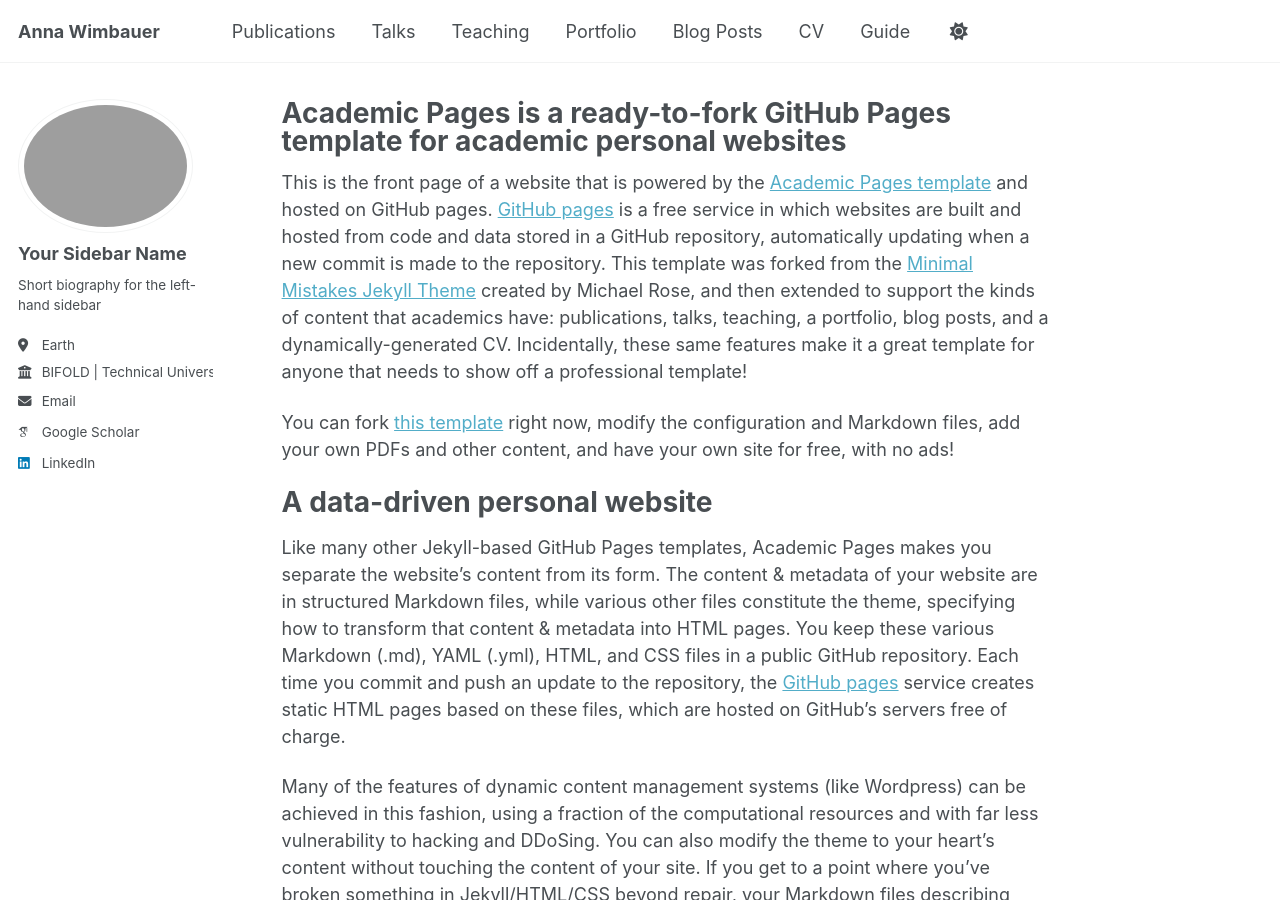
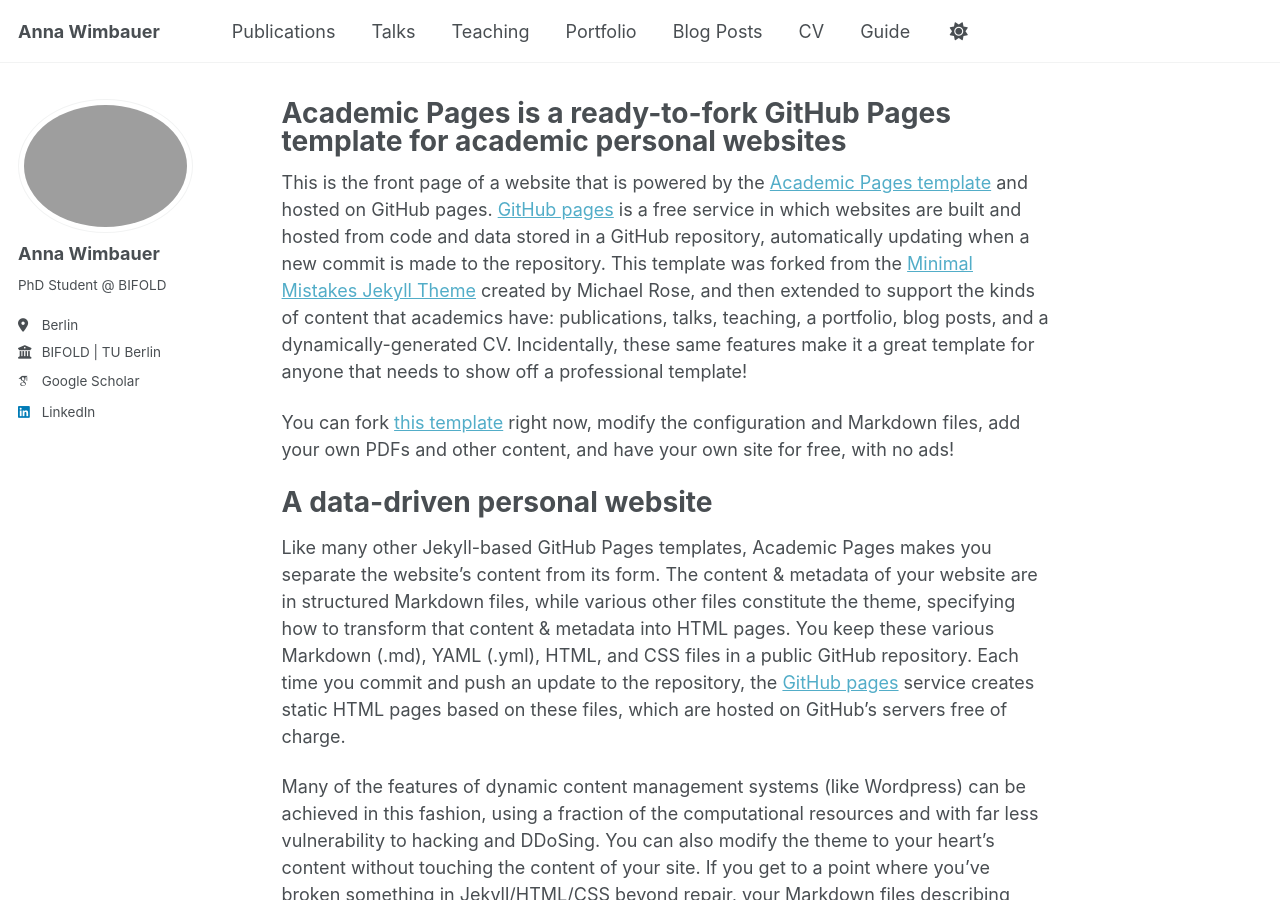
Before and after one commit to annawimbauer/annawimbauer.github.io, a Jekyll site: the page built from _pages/about.md, in a window 1280 px wide and 900 px high. Built offline with Jekyll 4.4.1, drawn with Linux system fonts in a browser that asks for light colours; some web fonts are replaced; a script that is not in the unit is left out.

Commit message:
Update _config.yml

```diff
--- a/_config.yml
+++ b/_config.yml
@@ -22,19 +22,19 @@ repository               : "academicpages/academicpages.github.io"
 #               Additional customization can be done by editing /_includes/author-profile.html
 author:
   # Biographic information
-  avatar           : "profile.png"
-  name             : "Your Sidebar Name"
+  avatar           : "Profilbild.jpeg"
+  name             : "Anna Wimbauer"
   pronouns         : # example: "she/her"
-  bio              : "Short biography for the left-hand sidebar"
-  location         : "Earth"
-  employer         : "BIFOLD | Technical University of Berlin"
+  bio              : "PhD Student @ BIFOLD"
+  location         : "Berlin"
+  employer         : "BIFOLD | TU Berlin"
   uri              : # URL
-  email            : "none@example.org"
+  email            : #"none@example.org"
 
   # Academic websites
   academia         : # URL
   arxiv            : # URL - Update with the correct link to your profile
-  googlescholar    : "https://scholar.google.com/citations?user=PS_CX0AAAAAJ"
+  googlescholar    : "https://scholar.google.com/citations?user=qvqelZsAAAAJ&hl"
   inspire-hep      : # URL
   impactstory      : # URL
   orcid            : # "http://orcid.org/yourorcidurl"
@@ -62,7 +62,7 @@ author:
   keybase          : # Username
   instagram        : # Username
   lastfm           : # Username
-  linkedin         : www.linkedin.com/in/annawimbauer
+  linkedin         : annawimbauer
   mastodon         : # URL
   medium           : # URL
   pinterest        : # Username
```
